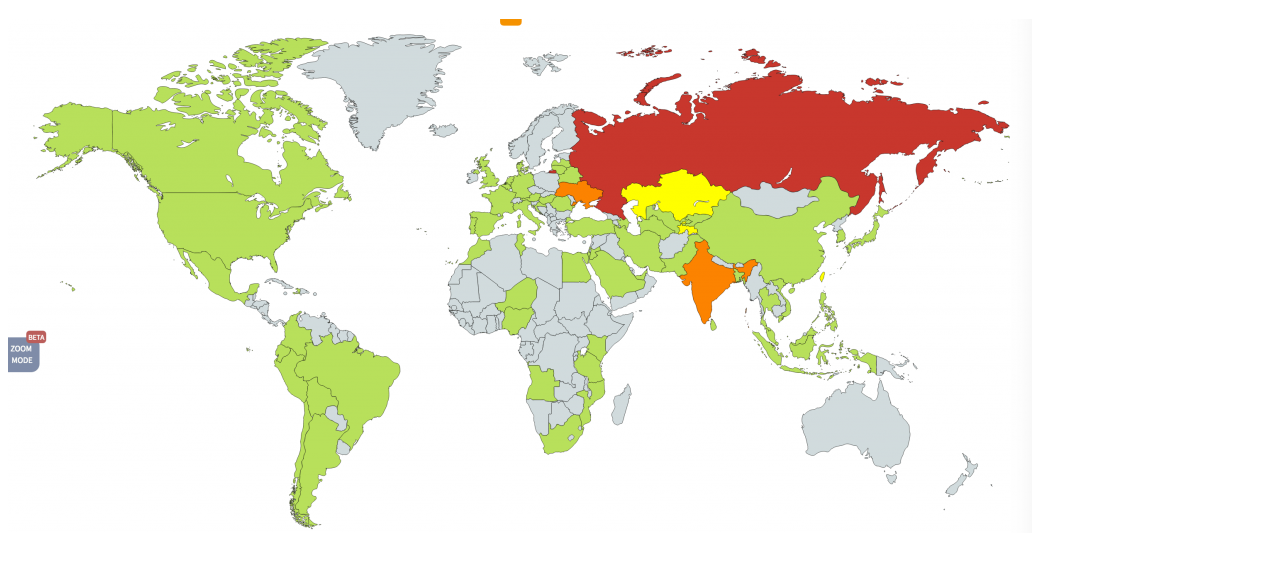
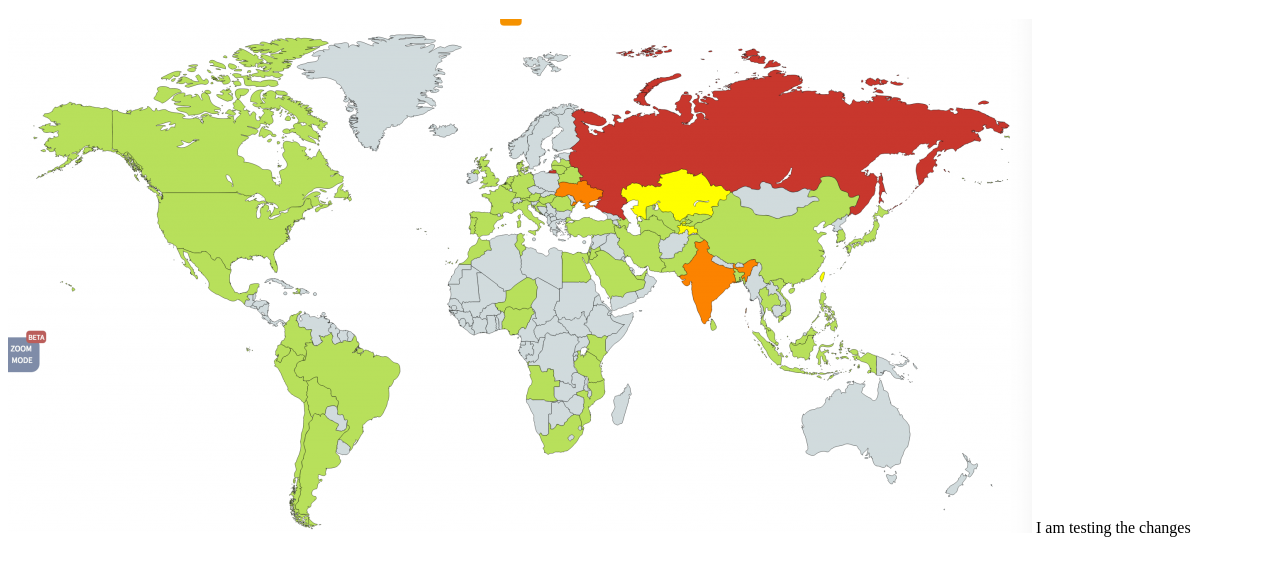
Before and after one commit to Stankovich96/Basic-Github-Class.github.io, a plain HTML site: page index.html in a window 1280 px wide. Shown: the part 61-636 px from the top of the page. Drawn offline with Linux system fonts and the light colour scheme.

Commit message:
I added an extra line on index html line 14

```diff
--- a/index.html
+++ b/index.html
@@ -11,6 +11,7 @@
 <body>
   <h1>i am trying to learn how to use the git repository</h1>
   <img src="./wannacry_04-1024x514.png" alt="" srcset="">
+  I am testing the changes
 </body>
 
 </html>
```
